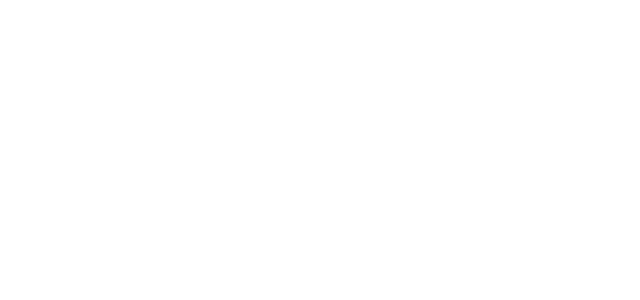
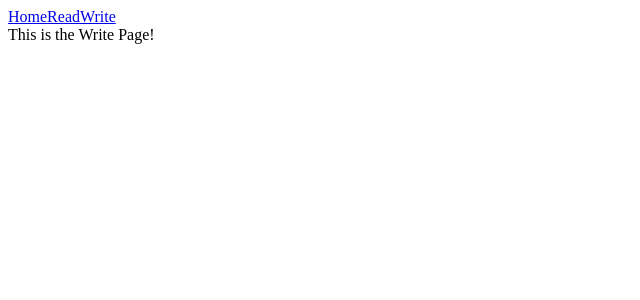
Before and after one commit to ben3580/CrimsonCodeHackathon2023, a React (Create React App) app in the folder story/: page /write in a window 1280 px wide. Shown: the top 300 px of the page, without its empty margins (0-640 px from the left). Built offline with nearby package versions, Linux system fonts and the light colour scheme.

Commit message:
Fixed stuff

```diff
--- a/story/package.json
+++ b/story/package.json
@@ -9,6 +9,7 @@
     "react": "^18.2.0",
     "react-dom": "^18.2.0",
     "react-router": "^6.8.1",
+    "react-router-dom": "^6.8.1",
     "react-scripts": "5.0.1",
     "web-vitals": "^2.1.4"
   },
--- a/story/src/components/App.js
+++ b/story/src/components/App.js
@@ -8,15 +8,16 @@
 
 const App = () => {
   return (
-      <div className=''>
-          <BrowserRouter>
+    <div className=''>
+        <BrowserRouter>
+            <Header />
             <Routes>
-                <Route path="/" exact component={Landing} />
-                <Route path="/read" exact component={Read} />
-                <Route path="/write" exact component={Write} />
+                <Route path="/" exact element={<Landing />} />
+                <Route path="/read" exact element={<Read />} />
+                <Route path="/write" exact element={<Write />} />
             </Routes>
-          </BrowserRouter>
-      </div>
+        </BrowserRouter>
+    </div>
   );
 }
 
--- a/story/src/components/Read.js
+++ b/story/src/components/Read.js
@@ -2,7 +2,7 @@
 
 const Read = () => {
     return (
-        <div></div>
+        <div>This is the Read Page!</div>
     )
 }
 
--- a/story/src/components/Write.js
+++ b/story/src/components/Write.js
@@ -2,7 +2,7 @@
 
 const Write = () => {
     return (
-        <div></div>
+        <div>This is the Write Page!</div>
     )
 }
 
```
Also changed, not shown: 1 other file (tests, documents, lock files or other folders).
